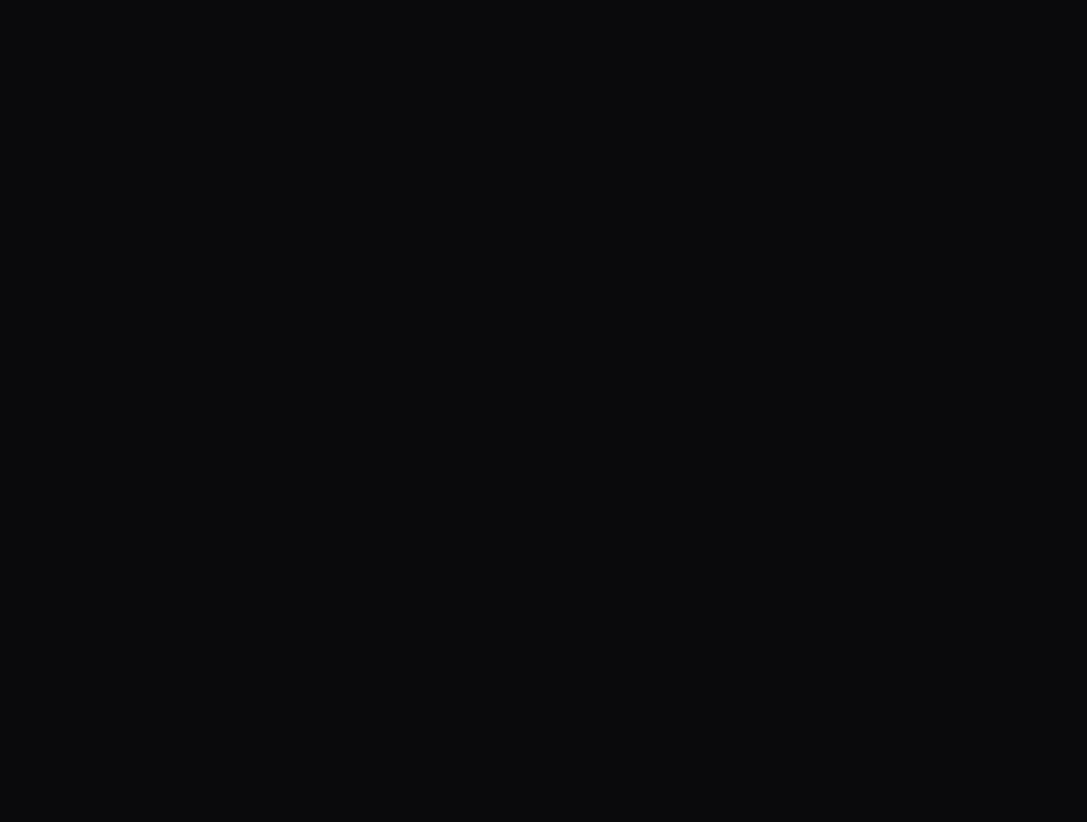
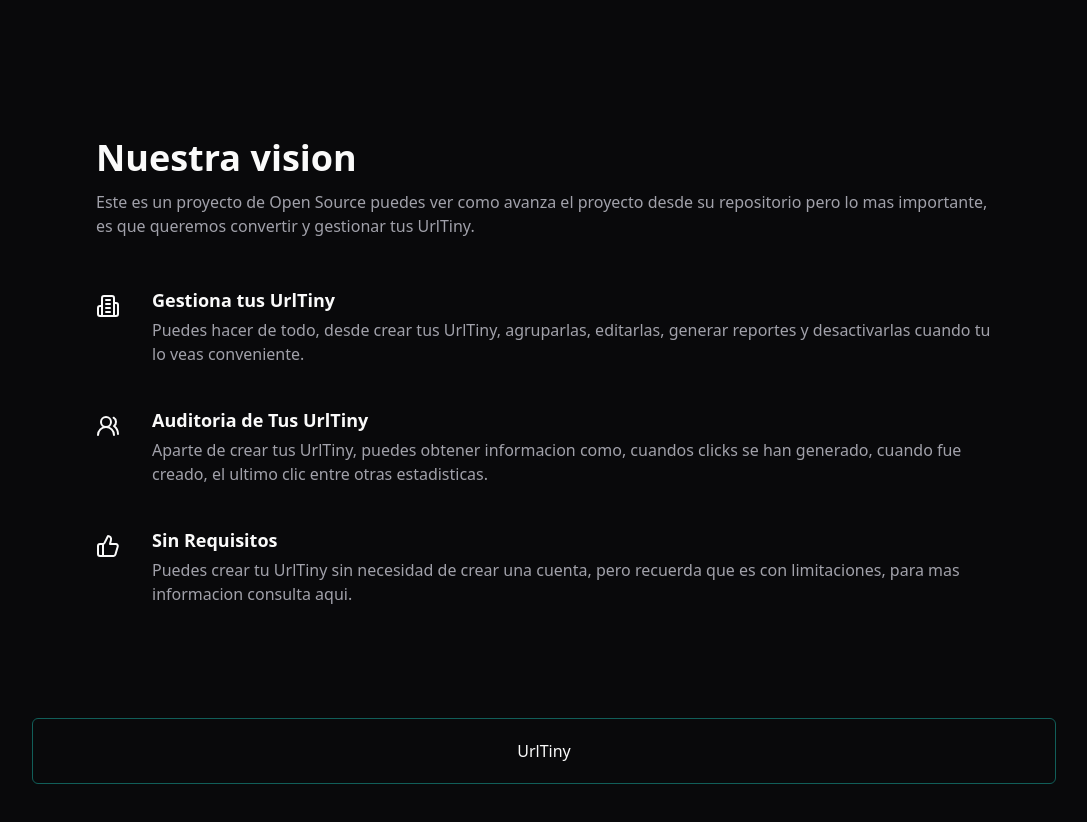
Before and after one commit to Savecoders/UrlShortReact, a React (Vite) app: page / in a window 1280 px wide. Shown: the part 1020-1842 px from the top of the page, without its empty margins (96-1183 px from the left). Before the commit the page ends 1142 px from the top, so only its background shows below. Built offline with nearby package versions, Linux system fonts and the light colour scheme.

Commit message:
Add: Description and Footer en Landing Home

```diff
--- /dev/null
+++ b/src/components/Description.tsx
@@ -0,0 +1,54 @@
+import { Building2Icon, ThumbsUpIcon, Users2Icon } from 'lucide-react';
+
+export default function DescriptionWithBlocks() {
+  return (
+    <>
+      <section className='container py-2 lg:py-4'>
+        <div className='max-w-4xl mx-auto'>
+          <div className='grid gap-12'>
+            <div>
+              <h2 className='text-3xl font-bold lg:text-4xl'>Nuestra vision</h2>
+              <p className='mt-3 text-muted-foreground'>
+                Este es un proyecto de Open Source puedes ver como avanza el proyecto desde su
+                repositorio pero lo mas importante, es que queremos convertir y gestionar tus
+                UrlTiny.
+              </p>
+            </div>
+            <div className='space-y-6 lg:space-y-10'>
+              <div className='flex'>
+                <Building2Icon className='flex-shrink-0 mt-2 h-6 w-6' />
+                <section className='ms-5 sm:ms-8'>
+                  <h3 className='text-base sm:text-lg font-semibold'>Gestiona tus UrlTiny</h3>
+                  <p className='mt-1 text-muted-foreground'>
+                    Puedes hacer de todo, desde crear tus UrlTiny, agruparlas, editarlas, generar
+                    reportes y desactivarlas cuando tu lo veas conveniente.
+                  </p>
+                </section>
+              </div>
+              <div className='flex'>
+                <Users2Icon className='flex-shrink-0 mt-2 h-6 w-6' />
+                <section className='ms-5 sm:ms-8'>
+                  <h3 className='text-base sm:text-lg font-semibold'>Auditoria de Tus UrlTiny</h3>
+                  <p className='mt-1 text-muted-foreground'>
+                    Aparte de crear tus UrlTiny, puedes obtener informacion como, cuandos clicks se
+                    han generado, cuando fue creado, el ultimo clic entre otras estadisticas.
+                  </p>
+                </section>
+              </div>
+              <div className='flex'>
+                <ThumbsUpIcon className='flex-shrink-0 mt-2 h-6 w-6' />
+                <section className='ms-5 sm:ms-8'>
+                  <h3 className='text-base sm:text-lg font-semibold'>Sin Requisitos</h3>
+                  <p className='mt-1 text-muted-foreground'>
+                    Puedes crear tu UrlTiny sin necesidad de crear una cuenta, pero recuerda que es
+                    con limitaciones, para mas informacion consulta aqui.
+                  </p>
+                </section>
+              </div>
+            </div>
+          </div>
+        </div>
+      </section>
+    </>
+  );
+}
--- /dev/null
+++ b/src/components/Footer.tsx
@@ -0,0 +1,7 @@
+export default function Footer() {
+  return (
+    <footer className='px-10 py-5 my-24 relative max-w-5xl mx-auto rounded-md border-[0.2px] border-teal-800 text-center'>
+      UrlTiny
+    </footer>
+  );
+}
--- a/src/pages/Home.tsx
+++ b/src/pages/Home.tsx
@@ -1,11 +1,15 @@
+import DescriptionWithBlocks from '@/components/Description';
 import HeroSectionCentredWithImage from '@/components/HeroSection';
 import Navbar from '@/components/Navbar';
+import Footer from '../components/Footer';
 
 export default function Home() {
   return (
-    <div>
+    <>
       <Navbar></Navbar>
       <HeroSectionCentredWithImage />
-    </div>
+      <DescriptionWithBlocks />
+      <Footer />
+    </>
   );
 }
```
